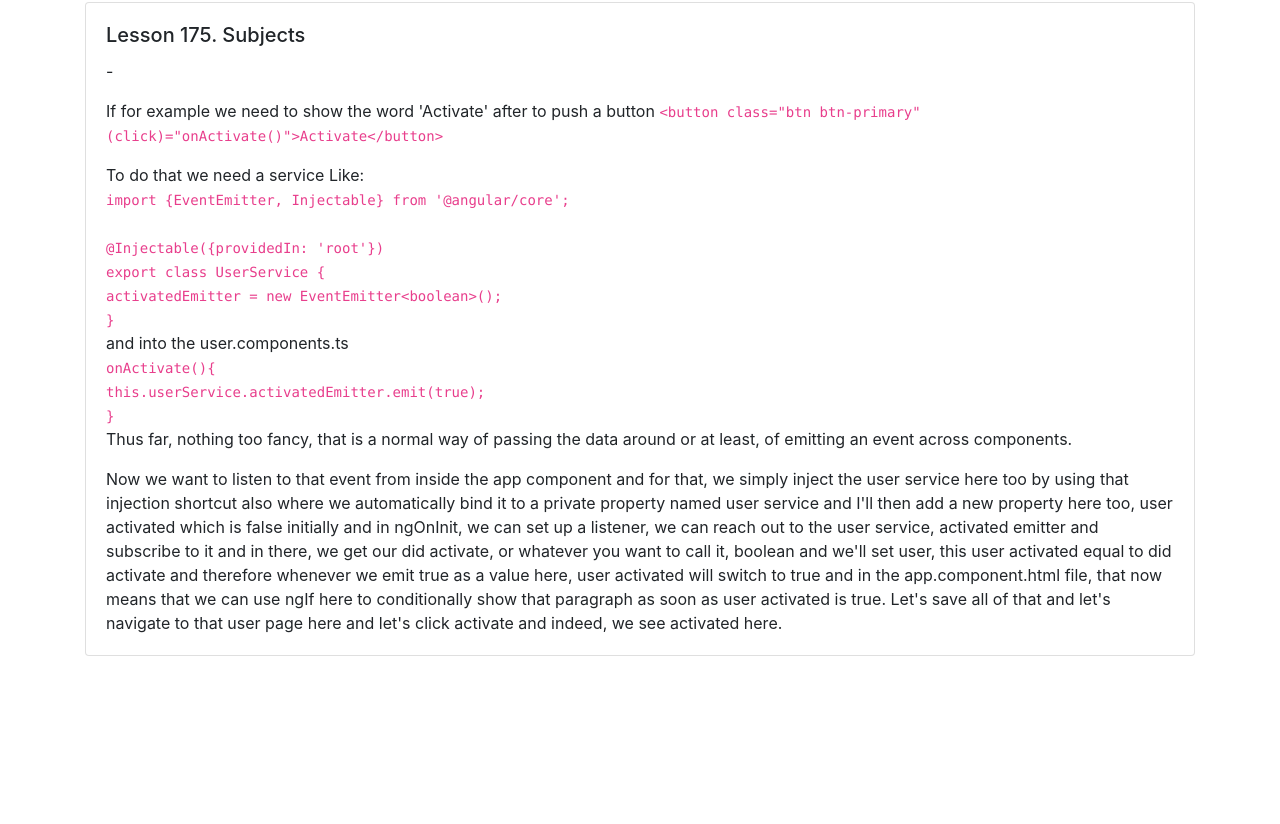
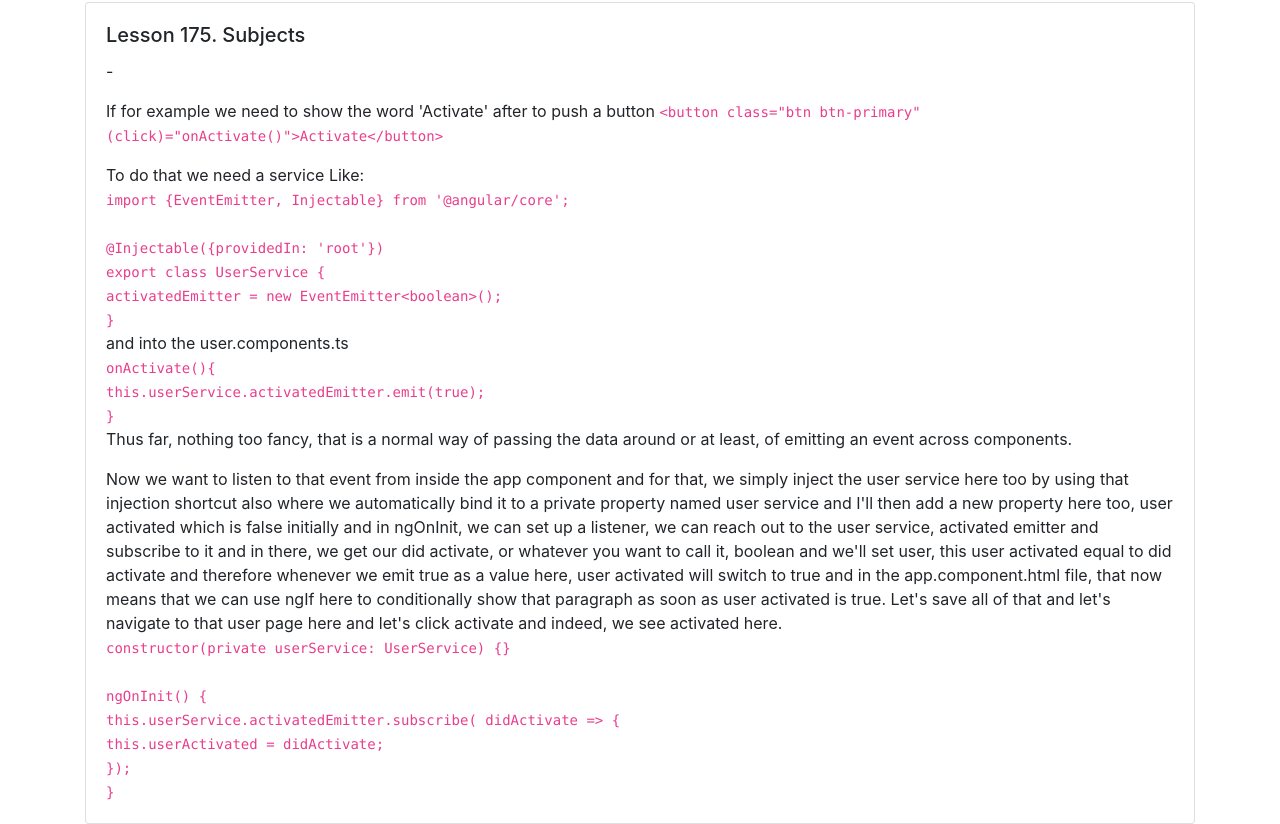
Before and after one commit to Sandro81/angularCourse-Observables, an Angular app: page / in a window 1280 px wide. Shown: the part 2116-2940 px from the top of the page. Before the commit the page ends 2772 px from the top, so only its background shows below. Built offline with nearby package versions, Linux system fonts and the light colour scheme.

Commit message:
Observable

```diff
--- a/src/app/app.component.html
+++ b/src/app/app.component.html
@@ -144,7 +144,14 @@
             }</code><br>
             Thus far, nothing too fancy, that is a normal way of passing the data around or at least, of emitting an event across components.</p>
 
-          <p class="card-text">  Now we want to listen to that event from inside the app component and for that, we simply inject the user service here too by using that injection shortcut also where we automatically bind it to a private property named user service and I'll then add a new property here too, user activated which is false initially and in ngOnInit, we can set up a listener, we can reach out to the user service, activated emitter and subscribe to it and in there, we get our did activate, or whatever you want to call it, boolean and we'll set user, this user activated equal to did activate and therefore whenever we emit true as a value here, user activated will switch to true and in the app.component.html file, that now means that we can use ngIf here to conditionally show that paragraph as soon as user activated is true. Let's save all of that and let's navigate to that user page here and let's click activate and indeed, we see activated here. </p>
+          <p class="card-text">  Now we want to listen to that event from inside the app component and for that, we simply inject the user service here too by using that injection shortcut also where we automatically bind it to a private property named user service and I'll then add a new property here too, user activated which is false initially and in ngOnInit, we can set up a listener, we can reach out to the user service, activated emitter and subscribe to it and in there, we get our did activate, or whatever you want to call it, boolean and we'll set user, this user activated equal to did activate and therefore whenever we emit true as a value here, user activated will switch to true and in the app.component.html file, that now means that we can use ngIf here to conditionally show that paragraph as soon as user activated is true. Let's save all of that and let's navigate to that user page here and let's click activate and indeed, we see activated here.
+            <br> <code>constructor(private userService: UserService) &#123;} <br>
+              <br>
+              ngOnInit() &#123;<br>
+              this.userService.activatedEmitter.subscribe( didActivate => &#123;<br>
+              this.userActivated = didActivate;<br>
+              });<br>
+              }</code></p>
 
         </div>
       </div>
```
